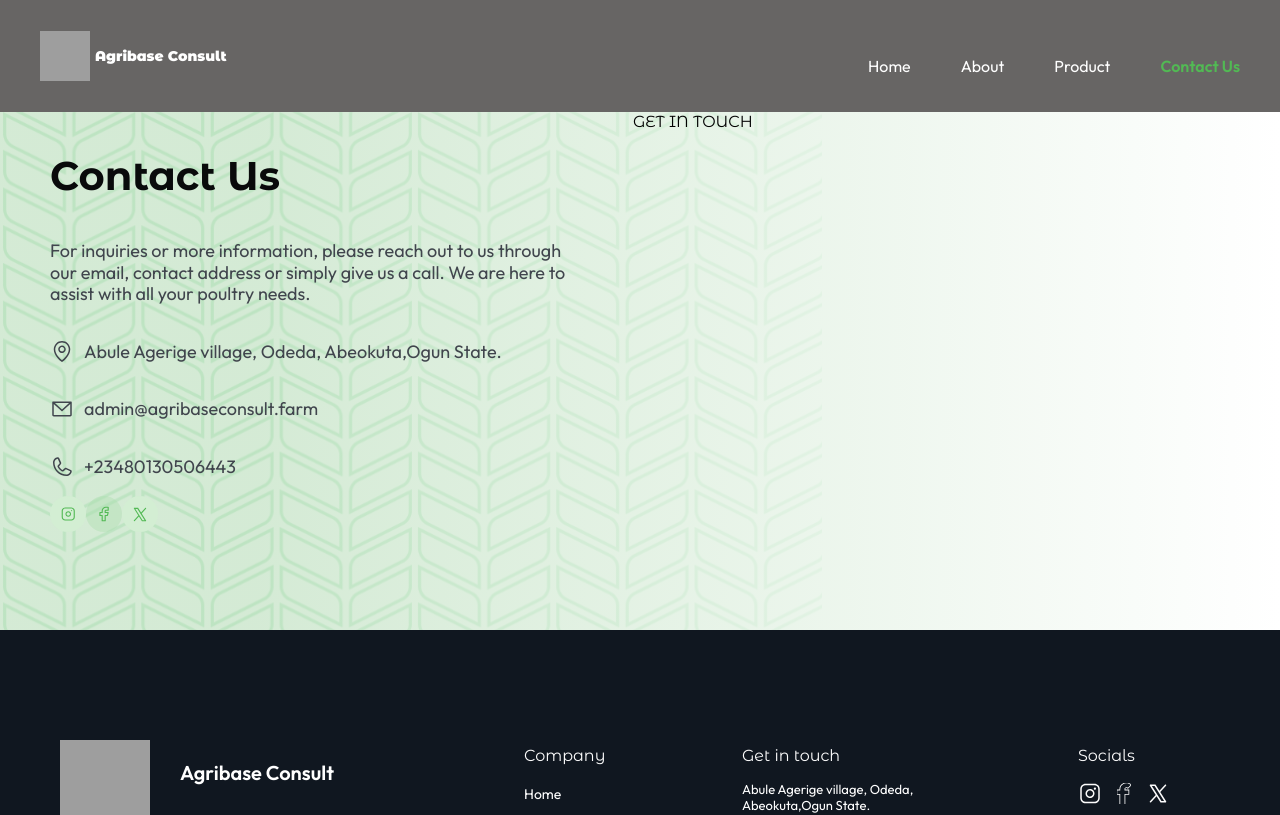
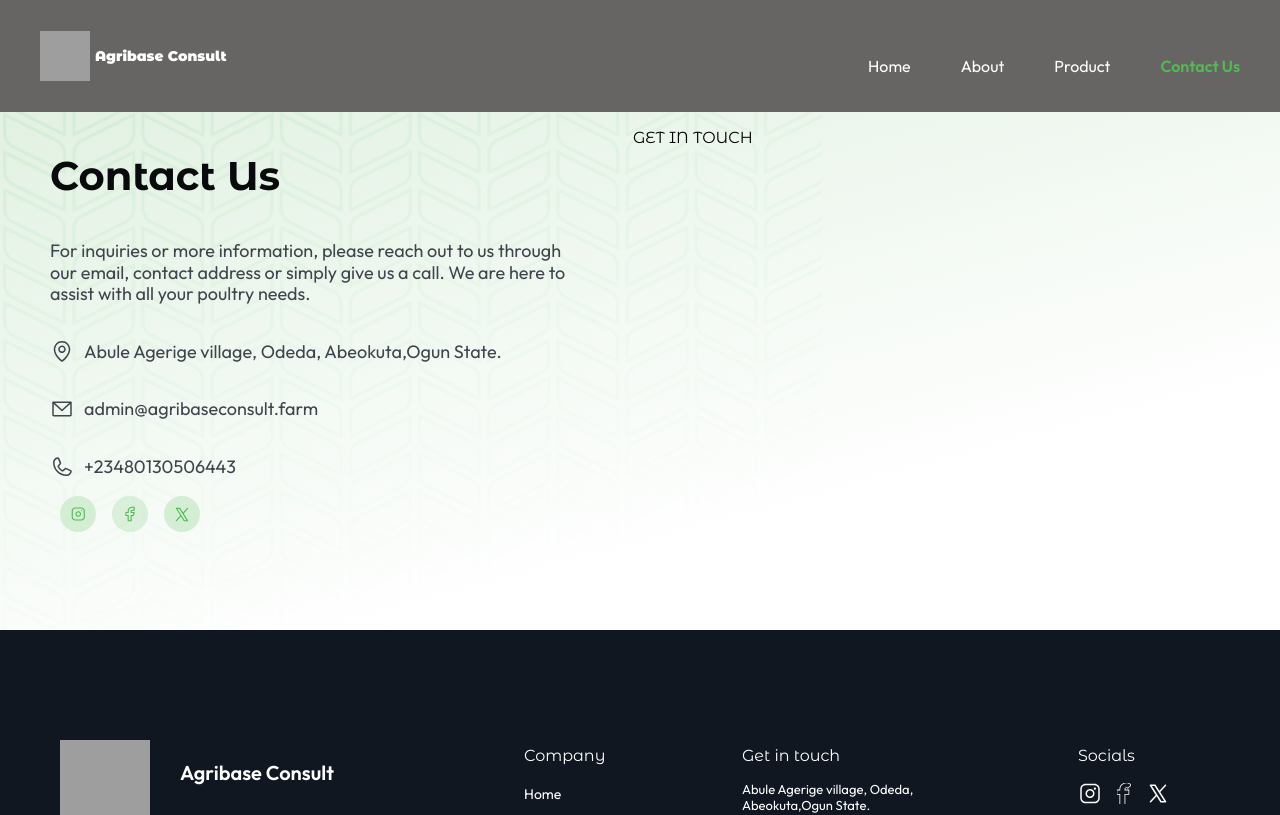
Before and after one commit to TEE2DWHY/agribaseconsult, a React (Vite) app: page /contact in a window 1280 px wide. Shown: the top 815 px of the page. Built offline with nearby package versions, Linux system fonts and the light colour scheme; grey boxes are pictures that could not be loaded.

Commit message:
added adjustment social icons on hero section

```diff
--- a/src/pages/Contact/Contact.tsx
+++ b/src/pages/Contact/Contact.tsx
@@ -63,7 +63,7 @@ const Contact = () => {
           </div>
           </div>
           <div className={styles.contact_row2}>
-            GET IN TOUCH
+            <p>GET IN TOUCH</p>
           </div>
         </div>
       </div>
--- a/src/pages/Contact/contact.module.scss
+++ b/src/pages/Contact/contact.module.scss
@@ -9,7 +9,7 @@
   width: 100%;
   height: 518px;
   background:
-      linear-gradient(to right, rgba(193, 225, 194, 0.69) 20%, rgba(255, 255, 255, 1) 100%),
+  linear-gradient(165deg, rgba(193, 225, 194, 0.69) -33.58%, #FFF 72.35%),
       url("../../assets/images/frame.svg");
   background-size: contain;
   background-position: left;
@@ -63,3 +63,13 @@
   display: flex;
   gap: 10px;
 }
+
+.social_icons{
+  padding-left: 10px;
+}
+
+.social_icons img:not(:first-child) {
+  justify-content: space-between;
+  margin-left: 16px;
+  z-index: 999;
+}
```
